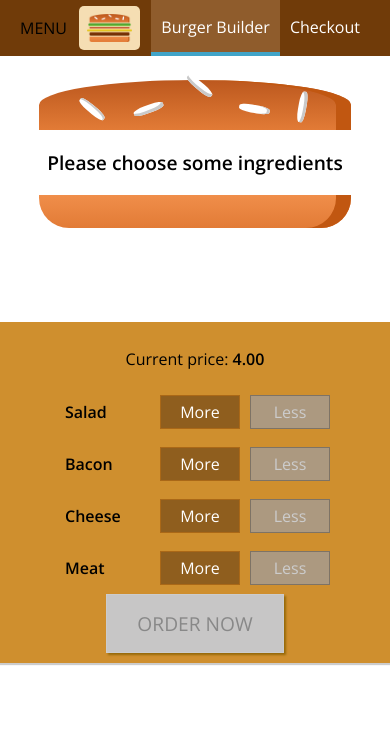
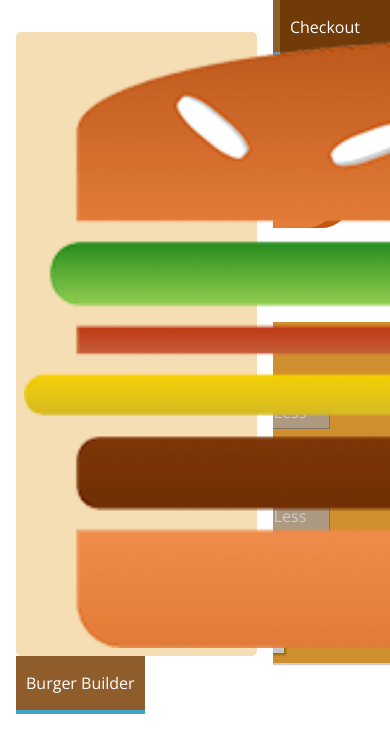
Before and after one commit to pihuilong/react-burger-builder-app, a React (Create React App) app: page / in a window 390 px wide. Shown: the top 752 px of the page. Built offline with nearby package versions, Linux system fonts and the light colour scheme.

Commit message:
feat: create a responsive sideDrawer

```diff
--- a/src/components/Layout/Layout.js
+++ b/src/components/Layout/Layout.js
@@ -3,10 +3,12 @@
 
 import BurgerBuilder from '../../containers/BurgerBuilder/BurgerBuilder';
 import Toolbar from '../Navigation/Toolbar/Toolbar';
+import SideDrawer from '../Navigation/SideDrawer/SideDrawer';
 
 const Layout = (props) => (
   <React.Fragment>
     <Toolbar />
+    <SideDrawer />
     <main className={classes.Content}>
       <BurgerBuilder />
     </main>
--- /dev/null
+++ b/src/components/Navigation/SideDrawer/SideDrawer.js
@@ -0,0 +1,18 @@
+import React from 'react'
+
+import Logo from '../../Logo/Logo'
+import NavigationItems from '../NavigationItems/NavigationItems'
+import classes from './SideDrawer.module.css'
+
+const SideDrawer = (props) => {
+  return (
+    <div className={classes.SideDrawer}>
+      <Logo />
+      <nav>
+        <NavigationItems />
+      </nav>
+    </div>
+  )
+}
+
+export default SideDrawer;
--- /dev/null
+++ b/src/components/Navigation/SideDrawer/SideDrawer.module.css
@@ -0,0 +1,27 @@
+.SideDrawer {
+  position: fixed;
+  width: 280px;
+  max-width: 70%;
+  height: 100%;
+  left: 0;
+  top: 0;
+  z-index: 200;
+  background-color: white;
+  padding: 32px 16px;
+  box-sizing: border-box;
+  transition: transform 0.3 ease-out;
+}
+
+@media (min-width: 500px) {
+  .SideDrawer {
+    display: none;
+  }
+}
+
+.Open {
+  transform: translateX(0);
+}
+
+.Close {
+  transform: translateX(-100%);
+}
```
